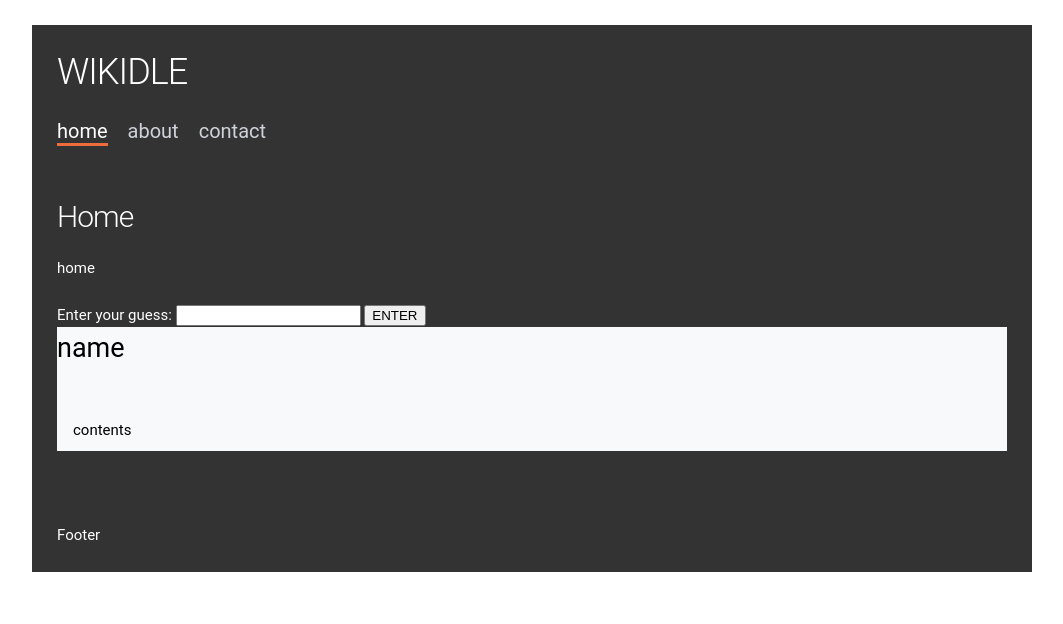
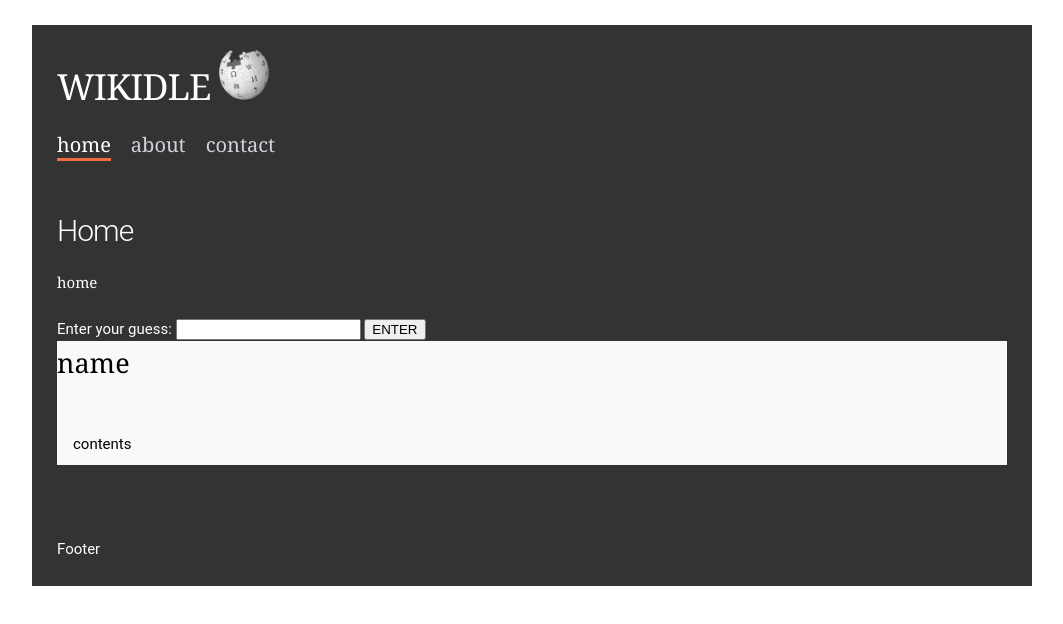
Before and after one commit to starrytraitor/wikidle, a plain HTML site: page index.html in a window 1280 px wide. Shown: the whole page, without its empty margins (108-1171 px from the left). Drawn offline with nearby package versions, Linux system fonts and the light colour scheme; no server answers.

Commit message:
logo and font

```diff
--- a/index.html
+++ b/index.html
@@ -26,7 +26,7 @@
   <body>
 
     <header id="header">
-      <h1>WIKIDLE</h1>
+      <h1>WIKIDLE <img src="image.png" width="50" height="50"></h1>
 
       <ul class="main-menu">
         <li><a href="#home">home</a></li>
--- a/style.css
+++ b/style.css
@@ -50,6 +50,7 @@ h6 { font-size: 1.4rem; line-height: 1.6;  letter-spacing: 0; }
 
 p {
   margin: 0 auto 1.5em auto;
+  font-family: "Georgia", serif;
 }
 
 
@@ -83,6 +84,9 @@ header, #content, footer {
   background: rgba(0,0,0,.8);
   padding:25px;
   color:#FFFFFF;
+}
+header{
+  font-family: "Georgia", serif;
 }
 iframe {
   max-width:100%;
@@ -127,6 +131,7 @@ ul.main-menu li a.active {
 #articleName{
   font-size: 1.8em;
   position: relative;
+  font-family: "Georgia", serif;
 }
 
 #articleContents {
```
Also changed, not shown: image.png (added).
